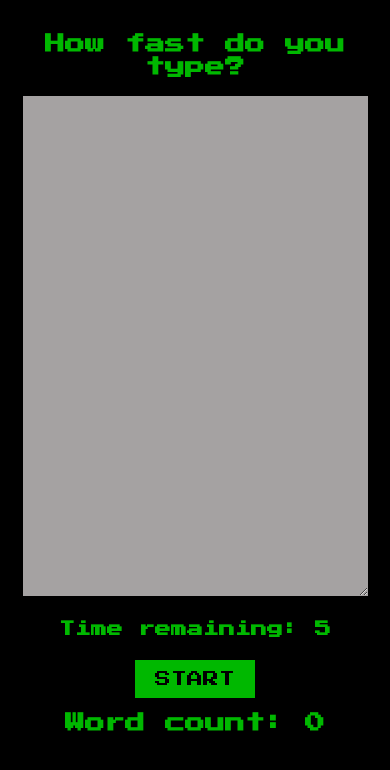
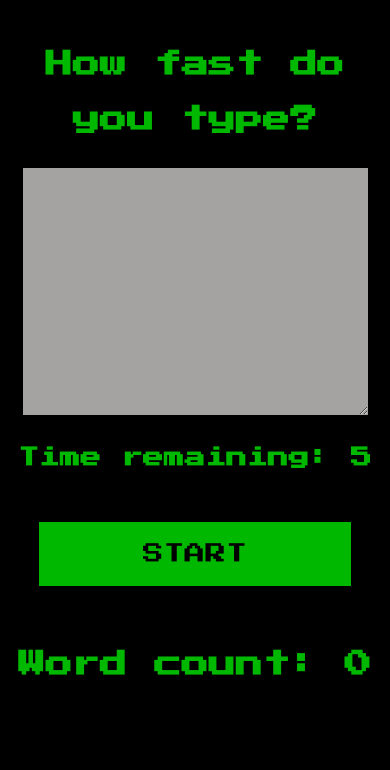
Before and after one commit to Dachi-Papashvili88/speed-typing-game, a React app: page / in a window 390 px wide. Built offline with nearby package versions, Linux system fonts and the light colour scheme.

Commit message:
Mobile Version styles

```diff
--- a/index.html
+++ b/index.html
@@ -1,6 +1,7 @@
 <html>
     <head><link rel="stylesheet" href="https://cdnjs.cloudflare.com/ajax/libs/normalize/8.0.1/normalize.css">
         <link href="https://fonts.googleapis.com/css?family=Press+Start+2P&display=swap" rel="stylesheet">
+        <meta name="viewport" content="width=device-width, initial-scale=1.0">
         <link rel="stylesheet" href="styles.css">
         <title>Speed Typing Game</title>
     </head>
--- a/styles.css
+++ b/styles.css
@@ -45,3 +45,29 @@ textarea {
 textarea:disabled {
     background-color: #a5a2a2;
 }
+
+@media (max-width: 550px){
+    textarea {
+        width: 90%;
+        height: 30vh;
+    }
+
+    button {
+        width: 80%;
+        padding: 20px 30px;
+        margin: 2.5em auto 2.5em auto;
+        font-size: 1.3rem;
+
+    }
+
+    h1 {
+        font-size: 1.7rem;
+        line-height: 2;
+        text-align:center;
+    }
+
+    h4 {
+        font-size: 1.3rem;
+    }
+
+}
```
